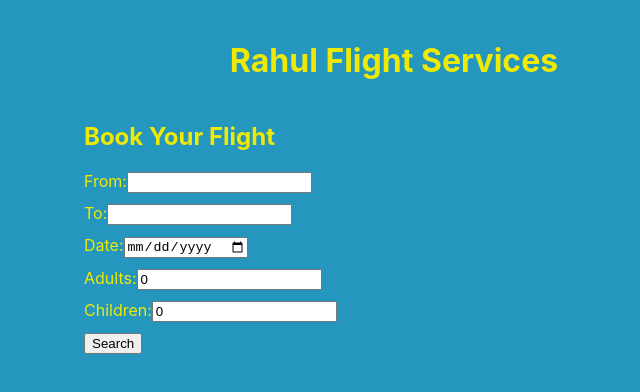
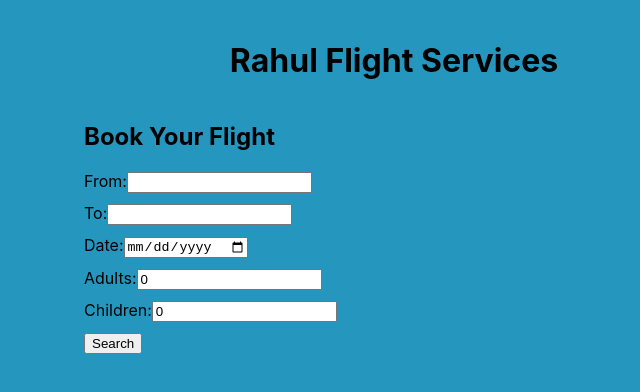
Before and after one commit to rahul2009suresh/airplane-booking, a React (Create React App) app: page / in a window 1280 px wide. Shown: the top 392 px of the page, without its empty margins (246-886 px from the left). Built offline with nearby package versions, Linux system fonts and the light colour scheme.

Commit message:
colorchange2

```diff
--- a/src/App.js
+++ b/src/App.js
@@ -33,7 +33,7 @@ function App() {
   };
 
   return (
-    <div style={{ backgroundColor: '#2596be', color: '#F0ea03', minHeight: '100vh', padding: '20px' }}>
+    <div style={{ backgroundColor: '#2596be', color: '#000000', minHeight: '100vh', padding: '20px' }}>
       <h1 style={{ textAlign: 'center' }}>Rahul Flight Services</h1>
       <div style={{ display: 'flex', justifyContent: 'center' }}>
         <div style={{ width: '50%', minWidth: '500px' }}>
```
